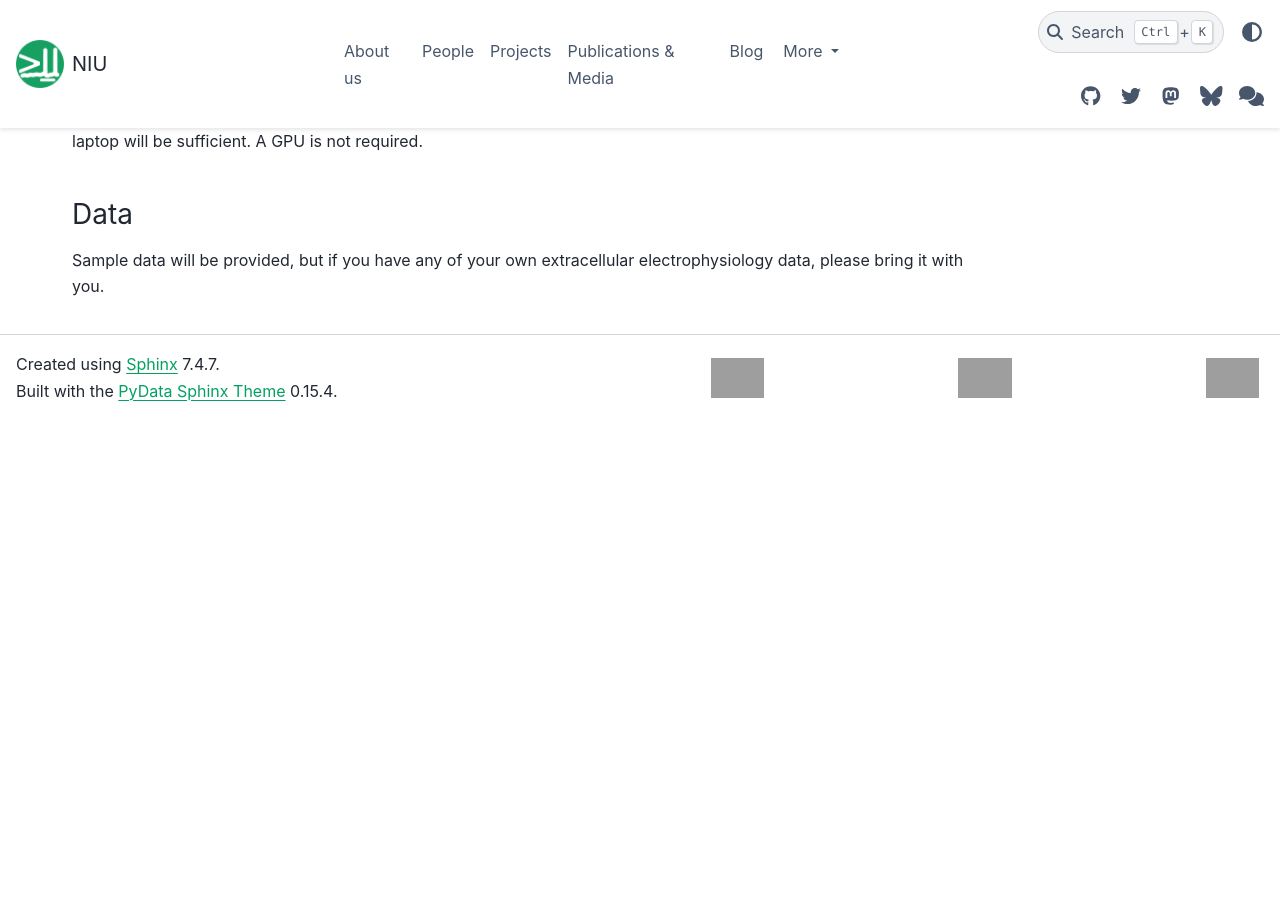
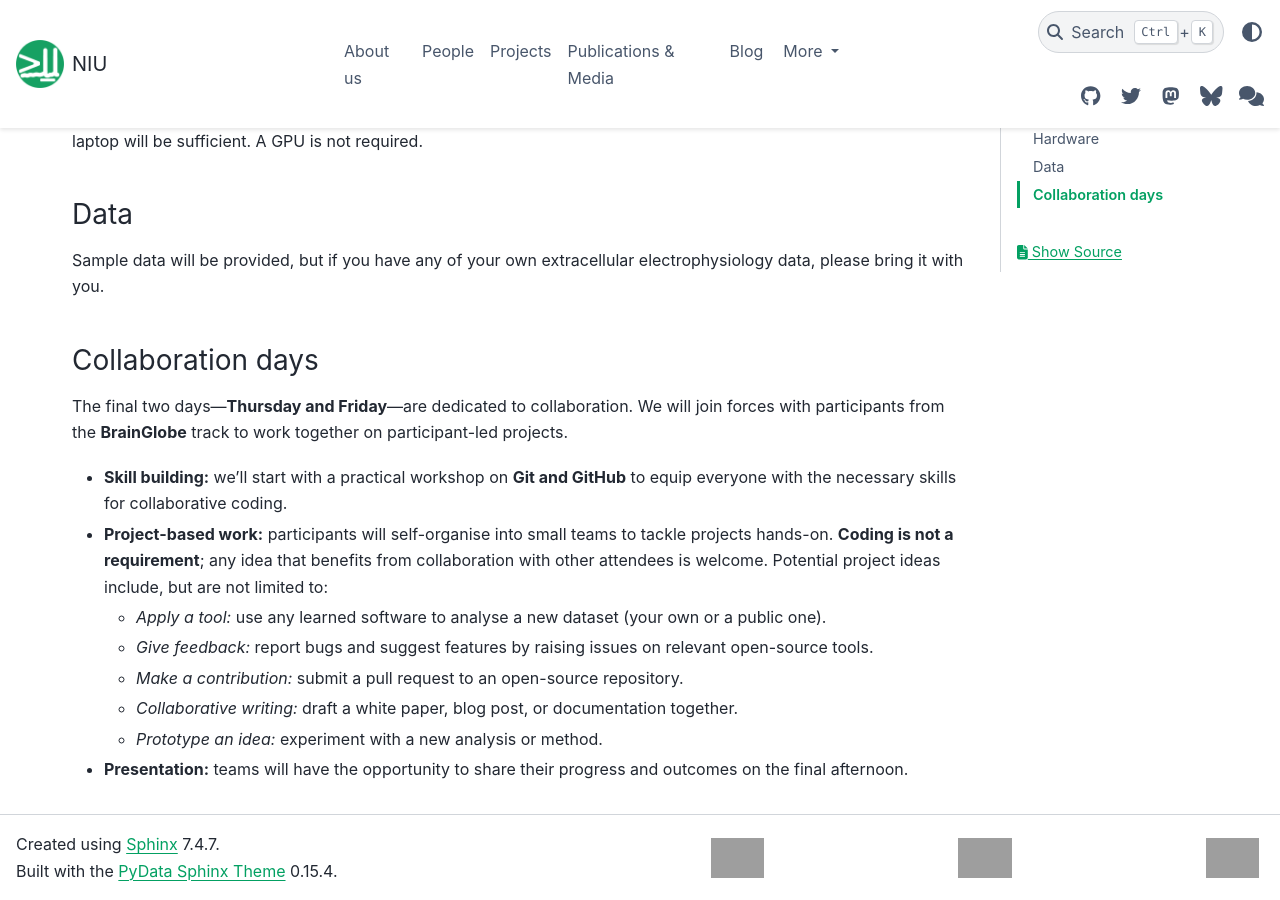
Before and after one commit to neuroinformatics-unit/neuroinformatics-unit.github.io, a Sphinx documentation site: the page built from docs/source/open-software-summer-school/2026/extracellular-electrophysiology.md, in a window 1280 px wide and 900 px high, scrolled down 2100 px. Built offline with Sphinx 7.4.7 and the PyData theme 0.15.4, drawn with Linux system fonts in a browser that asks for light colours; nearby versions of some CDN libraries; before the commit the page ends 2520 px from its top, so only the background shows below that; grey boxes are pictures that could not be loaded.

Commit message:
Add Collaboration day section.

```diff
--- a/docs/source/open-software-summer-school/2026/extracellular-electrophysiology.md
+++ b/docs/source/open-software-summer-school/2026/extracellular-electrophysiology.md
@@ -81,3 +81,16 @@ test dataset, so any fairly recent laptop will be sufficient. A GPU is not requi
 ### Data
 
 Sample data will be provided, but if you have any of your own extracellular electrophysiology data, please bring it with you.
+
+### Collaboration days
+
+The final two days—**Thursday and Friday**—are dedicated to collaboration. We will join forces with participants from the **BrainGlobe** track to work together on participant-led projects.
+
+* **Skill building:** we'll start with a practical workshop on **Git and GitHub** to equip everyone with the necessary skills for collaborative coding.
+* **Project-based work:** participants will self-organise into small teams to tackle projects hands-on. **Coding is not a requirement**; any idea that benefits from collaboration with other attendees is welcome. Potential project ideas include, but are not limited to:
+    * *Apply a tool:* use any learned software to analyse a new dataset (your own or a public one).
+    * *Give feedback:* report bugs and suggest features by raising issues on relevant open-source tools.
+    * *Make a contribution:* submit a pull request to an open-source repository.
+    * *Collaborative writing:* draft a white paper, blog post, or documentation together.
+    * *Prototype an idea:* experiment with a new analysis or method.
+* **Presentation:** teams will have the opportunity to share their progress and outcomes on the final afternoon.
```
